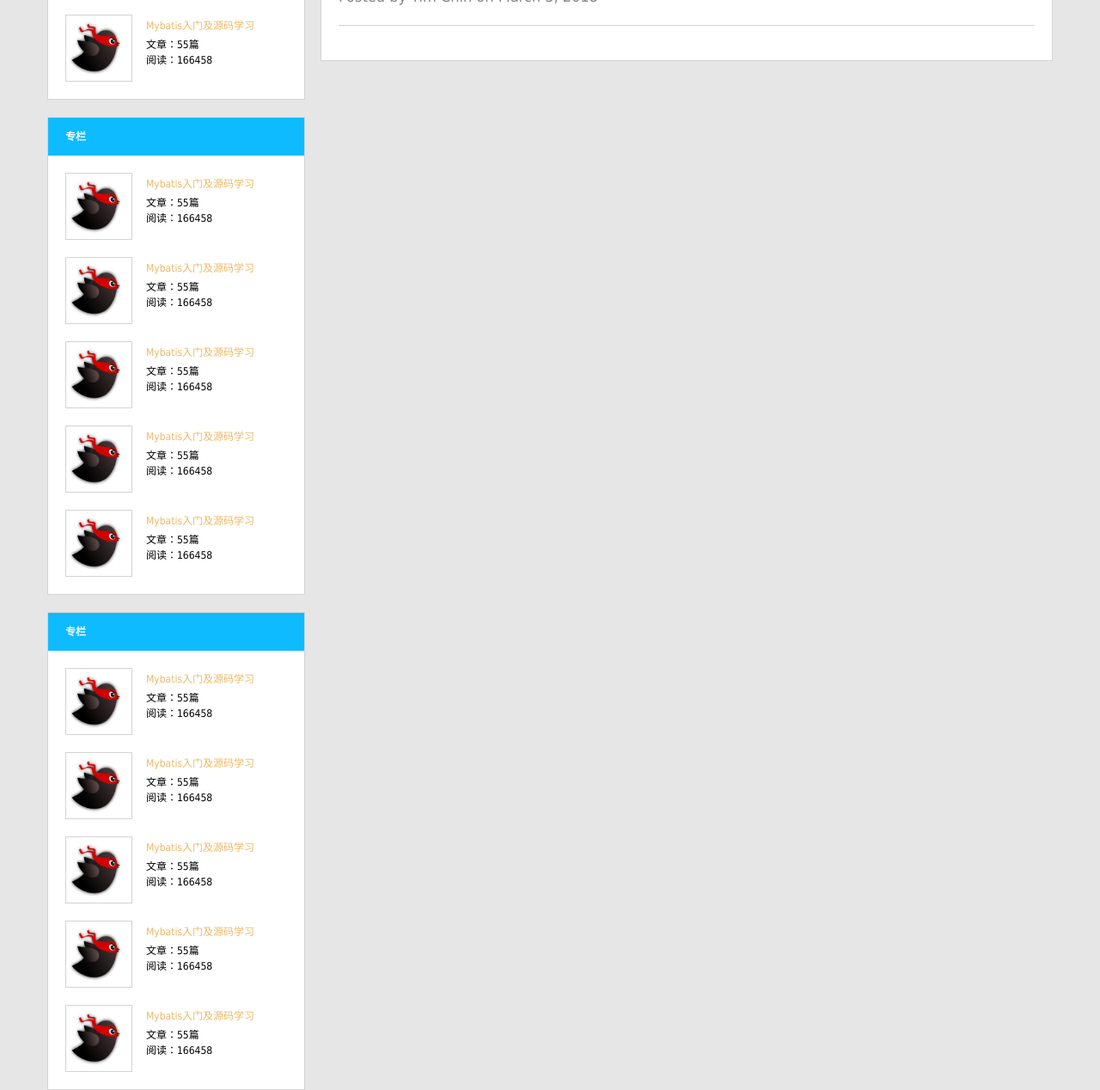
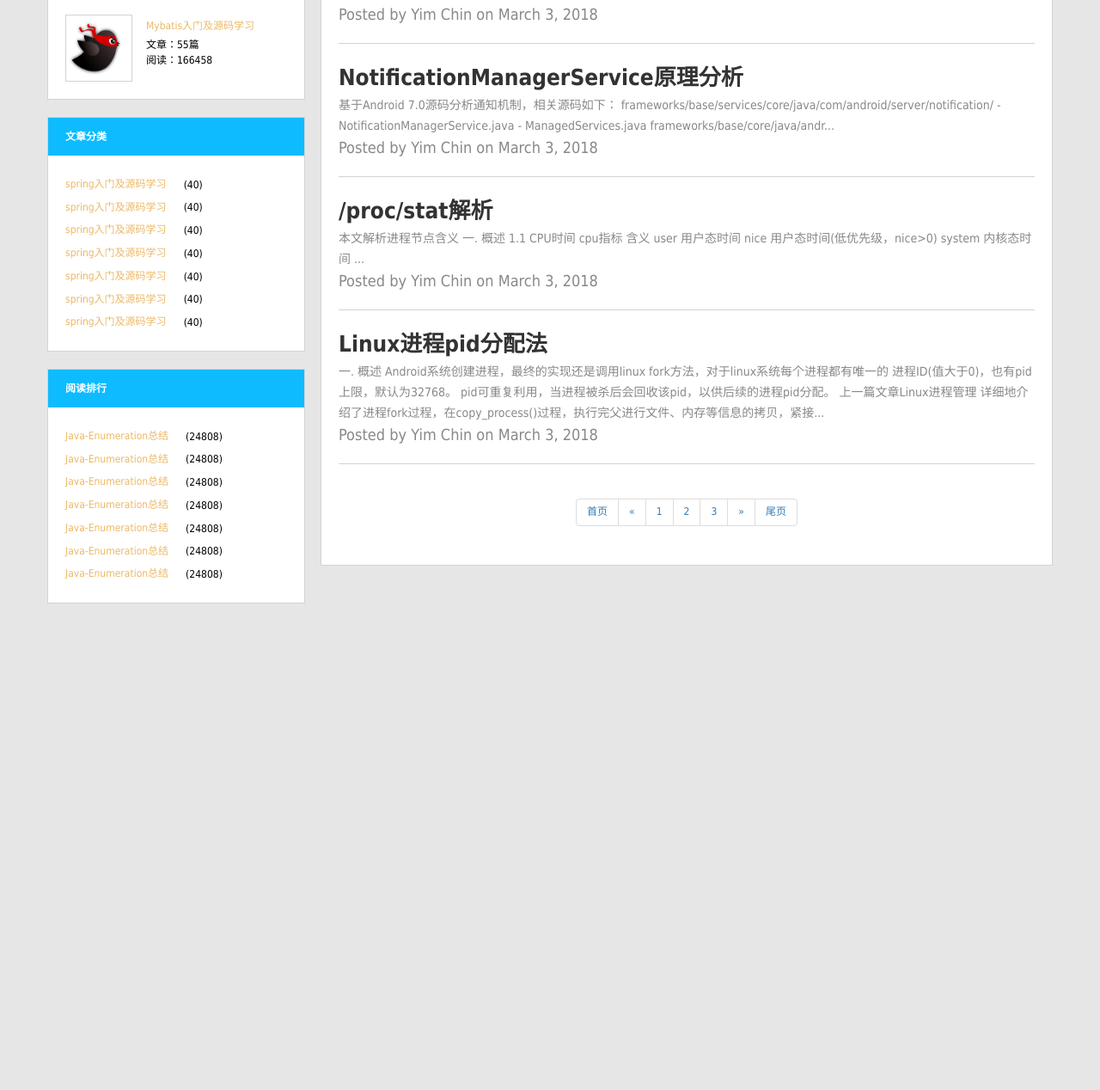
Before and after one commit to alankin123/Myblog, a plain HTML site: page index.html in a window 1280 px wide. Shown: the part 874-2142 px from the top of the page at 86% size. After the commit the page ends 1596 px from the top, so only its background shows below. Drawn offline with Linux system fonts and the light colour scheme; a small style sheet from the web is missing.

Commit message:
先添加页面

```diff
--- a/css/core/common.css
+++ b/css/core/common.css
@@ -1,5 +1,5 @@
 .container {
-    padding: 0 0;
+    padding: 0 0 20px;
 }
 
 /*导航条*/
@@ -36,8 +36,7 @@
 
 /*标题头*/
 .top {
-    background: url("../../img/topbg.jpg") no-repeat;
-    background-size: 100%;
+    background: url("../../img/topbg.jpg") center repeat-x;
     height: 414px;
 }
 
@@ -83,6 +82,16 @@
     line-height: 26px;
 }
 
+.win-ul-list {
+    color: #ecb865;
+    line-height: 26px;
+}
+
+.win-ul-list > li > span {
+    color: black;
+    margin-left: 20px;
+}
+
 .content-list > li > ul > li:nth-child(1) {
     font-size: 26px;
     font-weight: bold;
@@ -90,6 +99,7 @@
 
 .content-list > li > ul > li:nth-child(2) {
     font-size: 14px;
+    line-height: 24px;
     color: #898888;
 }
 
@@ -182,9 +192,6 @@ form {
 
 a {
     text-decoration: none;
-}
-
-a {
     color: white;
 }
 
@@ -274,6 +281,14 @@ img {
 
 .t2 {
     text-indent: 2em
+}
+
+.fYellow {
+    color: #fffb3a;
+}
+
+.fYellow1 {
+    color: #ecb865;
 }
 
 .bgGray {
--- /dev/null
+++ b/css/specialColumn.css
@@ -0,0 +1,10 @@
+.left {
+    width: 852px;
+    float: left;
+    padding: 20px;
+}
+
+.right {
+    width: 300px;
+    float: right;
+}
--- a/index.html
+++ b/index.html
@@ -40,42 +40,42 @@
             <div class="win-body clearfix">
                 <ul>
                     <li class="clearfix">
-                        <div class="win-img-left"></div>
+                        <a href="/Myblog/html/specialColumn.html"> <div class="win-img-left"></div></a>
                         <ul class="win-ul-left">
-                            <li>Mybatis入门及源码学习</li>
+                            <li><a href="/Myblog/html/specialColumn.html" class="fYellow1">Mybatis入门及源码学习</a></li>
                             <li>文章：55篇</li>
                             <li>阅读：166458</li>
                         </ul>
                     </li>
                     <li class="marginTop20 clearfix">
-                        <div class="win-img-left"></div>
+                        <a href="/Myblog/html/specialColumn.html"> <div class="win-img-left"></div></a>
                         <ul class="win-ul-left">
-                            <li>Mybatis入门及源码学习</li>
+                            <li><a href="/Myblog/html/specialColumn.html" class="fYellow1">Mybatis入门及源码学习</a></li>
                             <li>文章：55篇</li>
                             <li>阅读：166458</li>
                         </ul>
                     </li>
                     <li class="marginTop20 clearfix">
-                        <div class="win-img-left"></div>
+                        <a href="/Myblog/html/specialColumn.html"> <div class="win-img-left"></div></a>
                         <ul class="win-ul-left">
-                            <li>Mybatis入门及源码学习</li>
+                            <li><a href="/Myblog/html/specialColumn.html" class="fYellow1">Mybatis入门及源码学习</a></li>
                             <li>文章：55篇</li>
                             <li>阅读：166458</li>
                         </ul>
                     </li>
                     <li class="marginTop20 clearfix">
-                        <div class="win-img-left"></div>
+                        <a href="/Myblog/html/specialColumn.html"><div class="win-img-left"></div></a>
                         <ul class="win-ul-left">
-                            <li>Mybatis入门及源码学习</li>
+                            <li><a href="/Myblog/html/specialColumn.html" class="fYellow1">Mybatis入门及源码学习</a></li>
                             <li>文章：55篇</li>
                             <li>阅读：166458</li>
                         </ul>
                     </li>
 
                     <li class="marginTop20 clearfix">
-                        <div class="win-img-left"></div>
+                        <a href="/Myblog/html/specialColumn.html"> <div class="win-img-left"></div></a>
                         <ul class="win-ul-left">
-                            <li>Mybatis入门及源码学习</li>
+                            <li> <a href="/Myblog/html/specialColumn.html" class="fYellow1">Mybatis入门及源码学习</a></li>
                             <li>文章：55篇</li>
                             <li>阅读：166458</li>
                         </ul>
@@ -84,97 +84,57 @@
             </div>
         </div>
         <div class="win marginTop20">
-            <div class="win-title">专栏</div>
+            <div class="win-title">文章分类</div>
             <div class="win-body clearfix">
-                <ul>
+                <ul class="win-ul-list">
                     <li class="clearfix">
-                        <div class="win-img-left"></div>
-                        <ul class="win-ul-left">
-                            <li>Mybatis入门及源码学习</li>
-                            <li>文章：55篇</li>
-                            <li>阅读：166458</li>
-                        </ul>
+                        spring入门及源码学习<span>(40)</span>
                     </li>
-                    <li class="marginTop20 clearfix">
-                        <div class="win-img-left"></div>
-                        <ul class="win-ul-left">
-                            <li>Mybatis入门及源码学习</li>
-                            <li>文章：55篇</li>
-                            <li>阅读：166458</li>
-                        </ul>
+                    <li class="clearfix">
+                        spring入门及源码学习<span>(40)</span>
                     </li>
-                    <li class="marginTop20 clearfix">
-                        <div class="win-img-left"></div>
-                        <ul class="win-ul-left">
-                            <li>Mybatis入门及源码学习</li>
-                            <li>文章：55篇</li>
-                            <li>阅读：166458</li>
-                        </ul>
+                    <li class="clearfix">
+                        spring入门及源码学习<span>(40)</span>
                     </li>
-                    <li class="marginTop20 clearfix">
-                        <div class="win-img-left"></div>
-                        <ul class="win-ul-left">
-                            <li>Mybatis入门及源码学习</li>
-                            <li>文章：55篇</li>
-                            <li>阅读：166458</li>
-                        </ul>
+                    <li class="clearfix">
+                        spring入门及源码学习<span>(40)</span>
                     </li>
-
-                    <li class="marginTop20 clearfix">
-                        <div class="win-img-left"></div>
-                        <ul class="win-ul-left">
-                            <li>Mybatis入门及源码学习</li>
-                            <li>文章：55篇</li>
-                            <li>阅读：166458</li>
-                        </ul>
+                    <li class="clearfix">
+                        spring入门及源码学习<span>(40)</span>
+                    </li>
+                    <li class="clearfix">
+                        spring入门及源码学习<span>(40)</span>
+                    </li>
+                    <li class="clearfix">
+                        spring入门及源码学习<span>(40)</span>
                     </li>
                 </ul>
             </div>
         </div>
         <div class="win marginTop20">
-            <div class="win-title">专栏</div>
+            <div class="win-title">阅读排行</div>
             <div class="win-body clearfix">
-                <ul>
+                <ul class="win-ul-list">
                     <li class="clearfix">
-                        <div class="win-img-left"></div>
-                        <ul class="win-ul-left">
-                            <li>Mybatis入门及源码学习</li>
-                            <li>文章：55篇</li>
-                            <li>阅读：166458</li>
-                        </ul>
+                        Java-Enumeration总结<span>(24808)</span>
                     </li>
-                    <li class="marginTop20 clearfix">
-                        <div class="win-img-left"></div>
-                        <ul class="win-ul-left">
-                            <li>Mybatis入门及源码学习</li>
-                            <li>文章：55篇</li>
-                            <li>阅读：166458</li>
-                        </ul>
+                    <li class="clearfix">
+                        Java-Enumeration总结<span>(24808)</span>
                     </li>
-                    <li class="marginTop20 clearfix">
-                        <div class="win-img-left"></div>
-                        <ul class="win-ul-left">
-                            <li>Mybatis入门及源码学习</li>
-                            <li>文章：55篇</li>
-                            <li>阅读：166458</li>
-                        </ul>
+                    <li class="clearfix">
+                        Java-Enumeration总结<span>(24808)</span>
                     </li>
-                    <li class="marginTop20 clearfix">
-                        <div class="win-img-left"></div>
-                        <ul class="win-ul-left">
-                            <li>Mybatis入门及源码学习</li>
-                            <li>文章：55篇</li>
-                            <li>阅读：166458</li>
-                        </ul>
+                    <li class="clearfix">
+                        Java-Enumeration总结<span>(24808)</span>
                     </li>
-
-                    <li class="marginTop20 clearfix">
-                        <div class="win-img-left"></div>
-                        <ul class="win-ul-left">
-                            <li>Mybatis入门及源码学习</li>
-                            <li>文章：55篇</li>
-                            <li>阅读：166458</li>
-                        </ul>
+                    <li class="clearfix">
+                        Java-Enumeration总结<span>(24808)</span>
+                    </li>
+                    <li class="clearfix">
+                        Java-Enumeration总结<span>(24808)</span>
+                    </li>
+                    <li class="clearfix">
+                        Java-Enumeration总结<span>(24808)</span>
                     </li>
                 </ul>
             </div>
@@ -185,25 +145,82 @@
             <li>
                 <ul>
                     <li><span class="fRed">[置顶]</span>NotificationManagerService原理分析</li>
-                    <li>基于Android 7.0源码分析通知机制，相关源码如下： frameworks/base/services/core/java/com/android/server/notification/ - NotificationManagerService.java - ManagedServices.java frameworks/base/core/java/andr...</li>
+                    <li>基于Android 7.0源码分析通知机制，相关源码如下：
+                        frameworks/base/services/core/java/com/android/server/notification/ -
+                        NotificationManagerService.java - ManagedServices.java frameworks/base/core/java/andr...
+                    </li>
                     <li>Posted by Yim Chin on March 3, 2018</li>
                 </ul>
             </li>
             <li>
                 <ul>
                     <li>/proc/stat解析</li>
-                    <li>本文解析进程节点含义 一. 概述 1.1 CPU时间 cpu指标 含义 user 用户态时间 nice 用户态时间(低优先级，nice>0) system 内核态时间 ... </li>
+                    <li>本文解析进程节点含义 一. 概述 1.1 CPU时间 cpu指标 含义 user 用户态时间 nice 用户态时间(低优先级，nice>0) system 内核态时间 ...</li>
                     <li>Posted by Yim Chin on March 3, 2018</li>
                 </ul>
             </li>
             <li>
                 <ul>
                     <li>Linux进程pid分配法</li>
-                    <li>一. 概述 Android系统创建进程，最终的实现还是调用linux fork方法，对于linux系统每个进程都有唯一的 进程ID(值大于0)，也有pid上限，默认为32768。 pid可重复利用，当进程被杀后会回收该pid，以供后续的进程pid分配。 上一篇文章Linux进程管理 详细地介绍了进程fork过程，在copy_process()过程，执行完父进行文件、内存等信息的拷贝，紧接...</li>
+                    <li>一. 概述 Android系统创建进程，最终的实现还是调用linux fork方法，对于linux系统每个进程都有唯一的 进程ID(值大于0)，也有pid上限，默认为32768。
+                        pid可重复利用，当进程被杀后会回收该pid，以供后续的进程pid分配。 上一篇文章Linux进程管理
+                        详细地介绍了进程fork过程，在copy_process()过程，执行完父进行文件、内存等信息的拷贝，紧接...
+                    </li>
+                    <li>Posted by Yim Chin on March 3, 2018</li>
+                </ul>
+            </li>
+            <li>
+                <ul>
+                    <li>NotificationManagerService原理分析</li>
+                    <li>基于Android 7.0源码分析通知机制，相关源码如下：
+                        frameworks/base/services/core/java/com/android/server/notification/ -
+                        NotificationManagerService.java - ManagedServices.java frameworks/base/core/java/andr...
+                    </li>
+                    <li>Posted by Yim Chin on March 3, 2018</li>
+                </ul>
+            </li>
+            <li>
+                <ul>
+                    <li>/proc/stat解析</li>
+                    <li>本文解析进程节点含义 一. 概述 1.1 CPU时间 cpu指标 含义 user 用户态时间 nice 用户态时间(低优先级，nice>0) system 内核态时间 ...</li>
+                    <li>Posted by Yim Chin on March 3, 2018</li>
+                </ul>
+            </li>
+            <li>
+                <ul>
+                    <li>Linux进程pid分配法</li>
+                    <li>一. 概述 Android系统创建进程，最终的实现还是调用linux fork方法，对于linux系统每个进程都有唯一的 进程ID(值大于0)，也有pid上限，默认为32768。
+                        pid可重复利用，当进程被杀后会回收该pid，以供后续的进程pid分配。 上一篇文章Linux进程管理
+                        详细地介绍了进程fork过程，在copy_process()过程，执行完父进行文件、内存等信息的拷贝，紧接...
+                    </li>
                     <li>Posted by Yim Chin on March 3, 2018</li>
                 </ul>
             </li>
         </ul>
+
+        <div>
+            <nav class="text-center" aria-label="Page navigation example">
+                <ul class="pagination">
+                    <li class="page-item"><a class="page-link" href="#">首页</a></li>
+                    <li class="page-item">
+                        <a class="page-link" href="#" aria-label="Previous">
+                            <span aria-hidden="true">&laquo;</span>
+                            <span class="sr-only">Previous</span>
+                        </a>
+                    </li>
+                    <li class="page-item"><a class="page-link" href="#">1</a></li>
+                    <li class="page-item"><a class="page-link" href="#">2</a></li>
+                    <li class="page-item"><a class="page-link" href="#">3</a></li>
+                    <li class="page-item">
+                        <a class="page-link" href="#" aria-label="Next">
+                            <span aria-hidden="true">&raquo;</span>
+                            <span class="sr-only">Next</span>
+                        </a>
+                    </li>
+                    <li class="page-item"><a class="page-link" href="#">尾页</a></li>
+                </ul>
+            </nav>
+        </div>
     </div>
 </div>
 </body>
```
Also changed, not shown: html/specialColumn.html (added, +204 -0 lines), img/qrcode.jpg (added), img/topbg.jpg.
